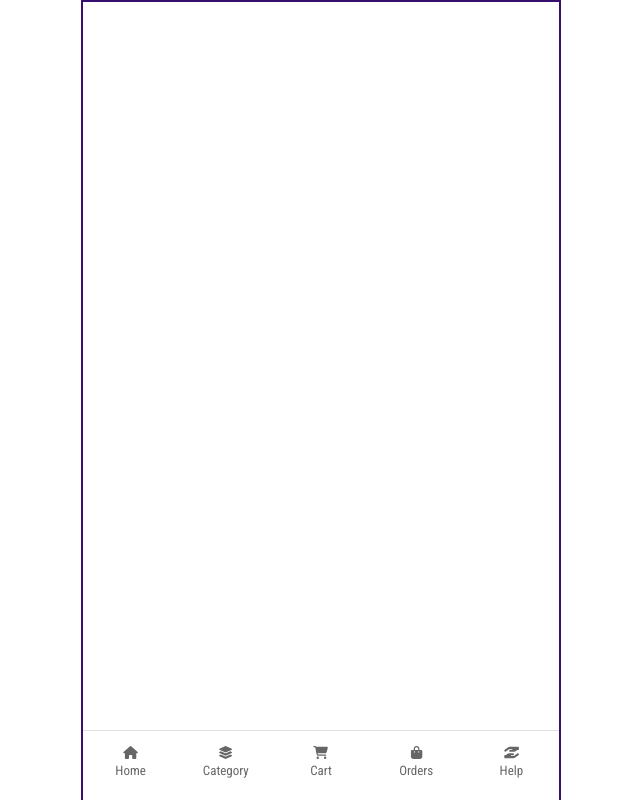
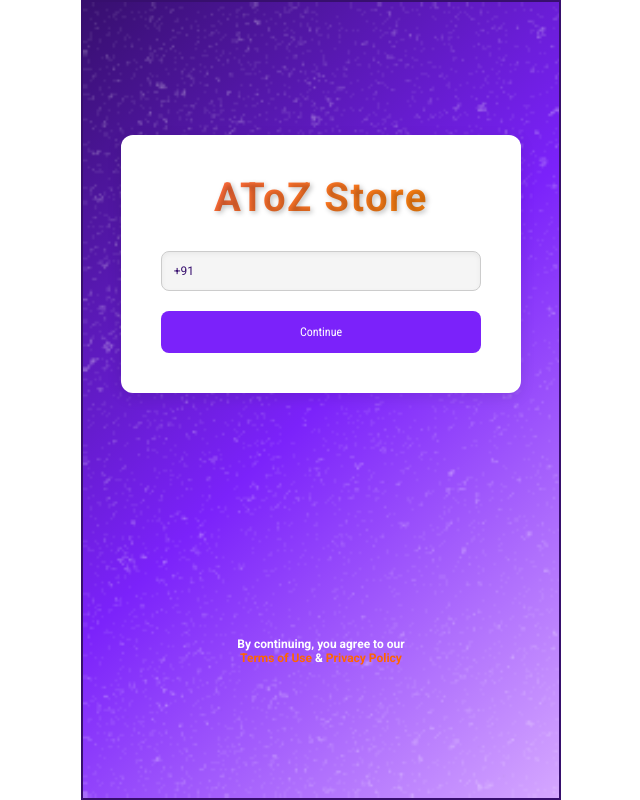
Before and after one commit to jyo30kumar/client-product-web, a React (Vite) app: page /login in a window 1280 px wide. Shown: the whole page, without its empty margins (319-959 px from the left). Built offline with nearby package versions, Linux system fonts and the light colour scheme.

Commit message:
make login page design

```diff
--- a/public/css/styles.css
+++ b/public/css/styles.css
@@ -1,55 +1,49 @@
-:root{
-    --color-primary:#7B22FA;
-    --color-button-secondary:#5618ad;
-    --color-background:#FFFFFF;
-    --color-highlight:#FFD700;
-    --color-surface:#F5F5F5;
-    --color-heading:#370F6E;
-    --color-text-primary:#000000;
-    --color-text-secondary:#7B22FA;
-    --color-text-muted:#CCCCCC;
-    --gradient-primary:
-    linear-gradient(
-      to bottom,
-      #7b22fae6 90%,
-      #370f6ee6 115%),
-    linear-gradient(
-        to bottom,
-        transparent 0%,
-        #000000 91%);
-    --font-body-text: 'Roboto';
-    --font-heading: 'Roboto Slab';
-    --font-navigation: 'Roboto Condensed';
+:root {
+  --color-primary: #7b22fa;
+  --color-button-secondary: #5618ad;
+  --color-background: #ffffff;
+  --color-highlight: #ffd700;
+  --color-surface: #f5f5f5;
+  --color-heading: #370f6e;
+  --color-text-primary: #000000;
+  --color-text-secondary: #7b22fa;
+  --color-text-muted: #cccccc;
+  --gradient-primary: linear-gradient(to bottom, #7b22fae6 90%, #370f6ee6 115%),
+    linear-gradient(to bottom, transparent 0%, #000000 91%);
+  --font-body-text: "Roboto";
+  --font-heading: "Roboto Slab";
+  --font-navigation: "Roboto Condensed";
 }
 
 /* Resets */
 *,
 *::before,
-  *::after{
+*::after {
   margin: 0;
   padding: 0;
   box-sizing: border-box;
 }
 
-  html{
-    font: 62.5% / 1.2 var(--font-body-text),sans-serif;
+html {
+  font: 62.5% / 1.2 var(--font-body-text), sans-serif;
 }
-  h1,h2{
+h1,
+h2 {
   margin-bottom: 0;
   font-family: var(--font-heading);
   color: var(--color-heading);
 }
-  h1{
+h1 {
   font-size: 2rem;
 }
-  h2{
+h2 {
   font-size: 1.7rem;
 }
-  ul{
+ul {
   list-style: none;
   padding: 0;
 }
-  button{
+button {
   border: none;
   font: 1.6rem var(--font-navigation);
   line-height: normal;
@@ -60,14 +54,23 @@
 input {
   overflow: visible;
 }
-  body{
+/* Remove arrows in WebKit browsers (Chrome, Safari, etc.) */
+input[type="number"]::-webkit-outer-spin-button,
+input[type="number"]::-webkit-inner-spin-button {
+  -webkit-appearance: none;
+  margin: 0;
+}
+input[type="number"] {
+  appearance: none;
+}
+body {
   color: var(--color-text-primary);
   font: 1.2rem/1.15 var(--font-body-text);
   margin: 0 auto;
-    min-width:350px;
+  min-width: 350px;
   max-width: 480px;
   width: 100%;
-    height:calc(var(--vh,1vh)*100);
+  height: calc(var(--vh, 1vh) * 100);
   display: flex;
   flex-direction: column;
   align-items: center;
--- a/src/App.jsx
+++ b/src/App.jsx
@@ -1,18 +1,20 @@
-import { Routes, Route } from "react-router-dom";
+import { useState } from "react";
+import { Routes, Route, Navigate } from "react-router-dom";
 // import components
 import TabBar from "./components/TabBar/TabBar";
 // import pages
 import Home from "./pages/Home/Home";
-import Cart from './pages/Cart/Cart';
+import Cart from "./pages/Cart/Cart";
 import PlaceOrder from "./pages/PlaceOrder/PlaceOrder";
+import Login from "./pages/Login/Login";
 
 // import the custom hook
 import useViewportHeight from "./hooks/useViewportHeight";
 // import css
 import "./App.css";
 
-
 function App() {
+  const [isLoggedIn, setLoggedIn] = useState(false);
 
   useViewportHeight();
 
@@ -20,11 +22,18 @@ function App() {
     <>
       <main>
         <Routes>
-          <Route path="/" element={<Home />} />
-          <Route path="/cart" element={<Cart />} />
-          <Route path="/place-order" element={<PlaceOrder />} />
+          {!isLoggedIn ? (
+            <Route path="*" element={<Navigate to="/login" />} />
+          ) : (
+            <>
+              <Route path="/" element={<Home />} />
+              <Route path="/cart" element={<Cart />} />
+              <Route path="/place-order" element={<PlaceOrder />} />
+            </>
+          )}
+          <Route path="/login" element={<Login />} />
         </Routes>
-        <TabBar />
+        {isLoggedIn && <TabBar />}
       </main>
     </>
   );
--- a/src/components/Header/header.css
+++ b/src/components/Header/header.css
@@ -3,7 +3,7 @@ header{
     overflow: hidden;
     min-height: 140px;
     background:radial-gradient(circle at center top, #E0BFFE 10%, #d5a7ff 18%, #7B22FA 80%),
-    linear-gradient(to bottom, #d5a7ff 0%, #7B22FA 90%, #3D0A4D 100%), url(https://www.transparenttextures.com/patterns/diagmonds-light.png);
+    linear-gradient(to bottom, #d5a7ff 0%, #7B22FA 90%, #3D0A4D 100%), url('../../../public/images/diagmonds-light.png');
     background-blend-mode: overlay;
     padding: 15px;
     padding-bottom: 10px;
--- /dev/null
+++ b/src/pages/Login/Login.jsx
@@ -0,0 +1,31 @@
+import React from "react";
+
+// import css
+import "./login.css";
+
+const Login = () => {
+  return (
+    <>
+      <div className="login">
+        <div className="login-container">
+          <div className="login-title">
+            <h1>AToZ Store</h1>
+          </div>
+          <form>
+            <span className="input-prefix">+91</span>
+            <input type="number" name="phoneNumber" id="phoneNumber" required />
+            <button type="submit">Continue</button>
+          </form>
+        </div>
+        <div className="login-terms">
+          <p>By continuing, you agree to our </p>
+          <p>
+            Terms of Use <span>&</span> Privacy Policy
+          </p>
+        </div>
+      </div>
+    </>
+  );
+};
+
+export default Login;
--- /dev/null
+++ b/src/pages/Login/login.css
@@ -0,0 +1,98 @@
+.login {
+  margin-bottom: -70px;
+  padding: 20px;
+  display: flex;
+  flex-direction: column;
+  justify-content: space-around;
+  align-items: center;
+  flex: 1;
+  background: linear-gradient(135deg, #370f6e 0%, #7b22fa 50%, #d5a7ff 100%),
+    url("../../../public/images/asfalt-light.png"); /* Subtle textured background pattern */
+  background-size: cover;
+  background-blend-mode: overlay;
+  overflow: hidden;
+}
+
+.login-container {
+  background-color: #ffffff;
+  padding: 40px;
+  border-radius: 12px;
+  box-shadow: 0 4px 15px rgba(0, 0, 0, 0.1);
+  max-width: 400px;
+  width: 100%;
+}
+
+.login-title h1 {
+  color: #ff6347; /* Dark tomato for the main color */
+  background: linear-gradient(
+    135deg,
+    #ff6347 0%,
+    /* Dark Tomato */ #ff8c00 100% /* Orange */
+  );
+  background-clip: text;
+  color: transparent;
+  font-family: "Roboto", sans-serif;
+  font-weight: 900;
+  text-align: center;
+  font-size: 4rem;
+  margin-bottom: 30px;
+  letter-spacing: 1.5px; /* Slight letter spacing */
+  text-shadow: 2px 2px 5px rgba(0, 0, 0, 0.25); /* Soft shadow for depth */
+}
+form{
+  position: relative;
+}
+.input-prefix{
+  position: absolute;
+  top: 14%;
+  left:4%;
+  color: #370f6e;
+  font-size: 1.2rem;
+}
+
+input[type="number"] {
+  width: 100%;
+  padding: 12px 34px;
+  margin-bottom: 20px;
+  border: 1px solid #cccccc;
+  border-radius: 8px;
+  font-size: 1.2rem;
+  background-color: #f5f5f5;
+  box-shadow: inset 0 2px 5px rgba(0, 0, 0, 0.05);
+}
+
+input[type="number"]:focus-visible{
+  border: 2px solid #5618ad ;
+}
+button[type="submit"] {
+  width: 100%;
+  padding: 14px;
+  background-color: #7b22fa;
+  border: none;
+  border-radius: 8px;
+  color: #ffffff;
+  font-size: 1.2rem;
+  cursor: pointer;
+  transition: background-color 0.3s ease;
+}
+
+button[type="submit"]:hover {
+  background-color: #5618ad;
+}
+
+.login-terms {
+  margin-top: 20px;
+  text-align: center;
+  color: #ff6500;
+  font-weight: 600;
+  font-size: 1.2rem;
+}
+
+.login-terms p:first-child{
+  color: #FFFFFF;
+}
+
+.login-terms p span {
+  font-weight: bold;
+  color: #FFFFFF;
+}
```
Also changed, not shown: public/images/asfalt-light.png (added), public/images/diagmonds-light.png (added). Lines whose indentation alone changed are shown as unchanged.
